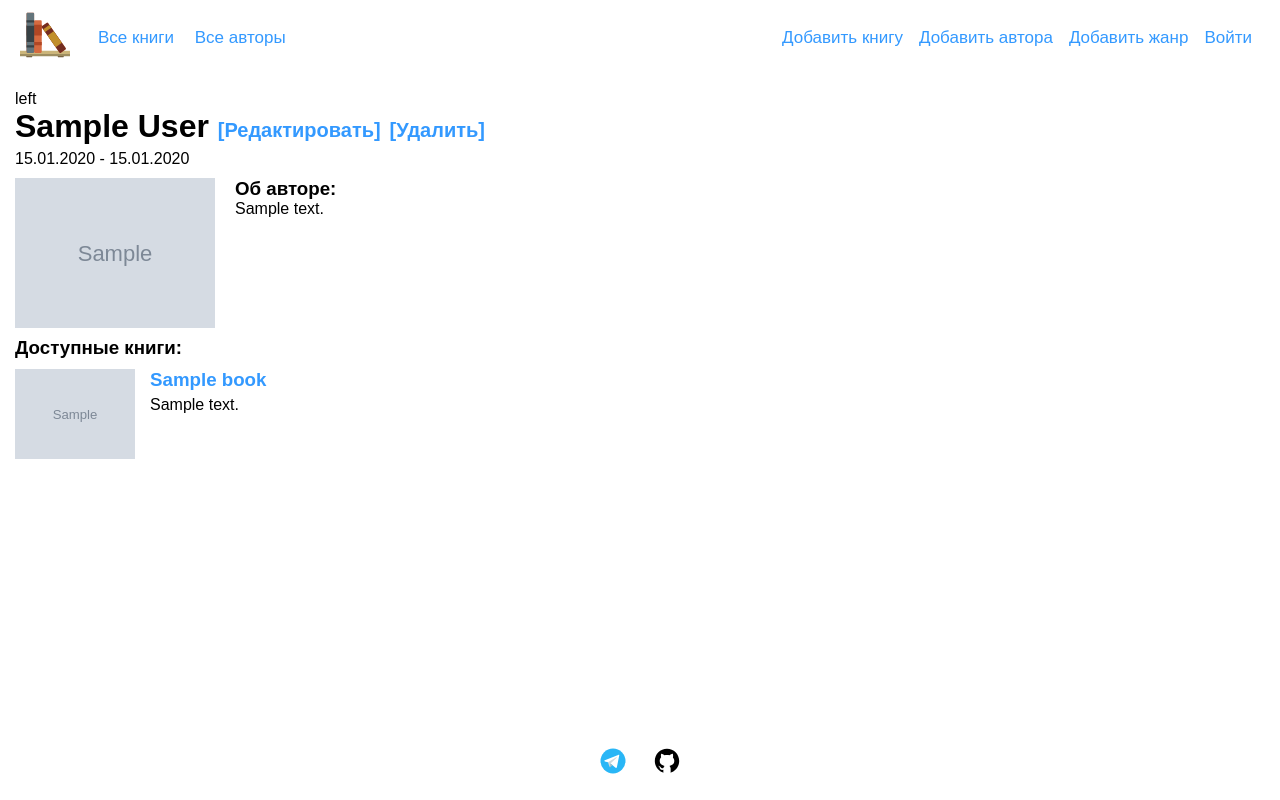
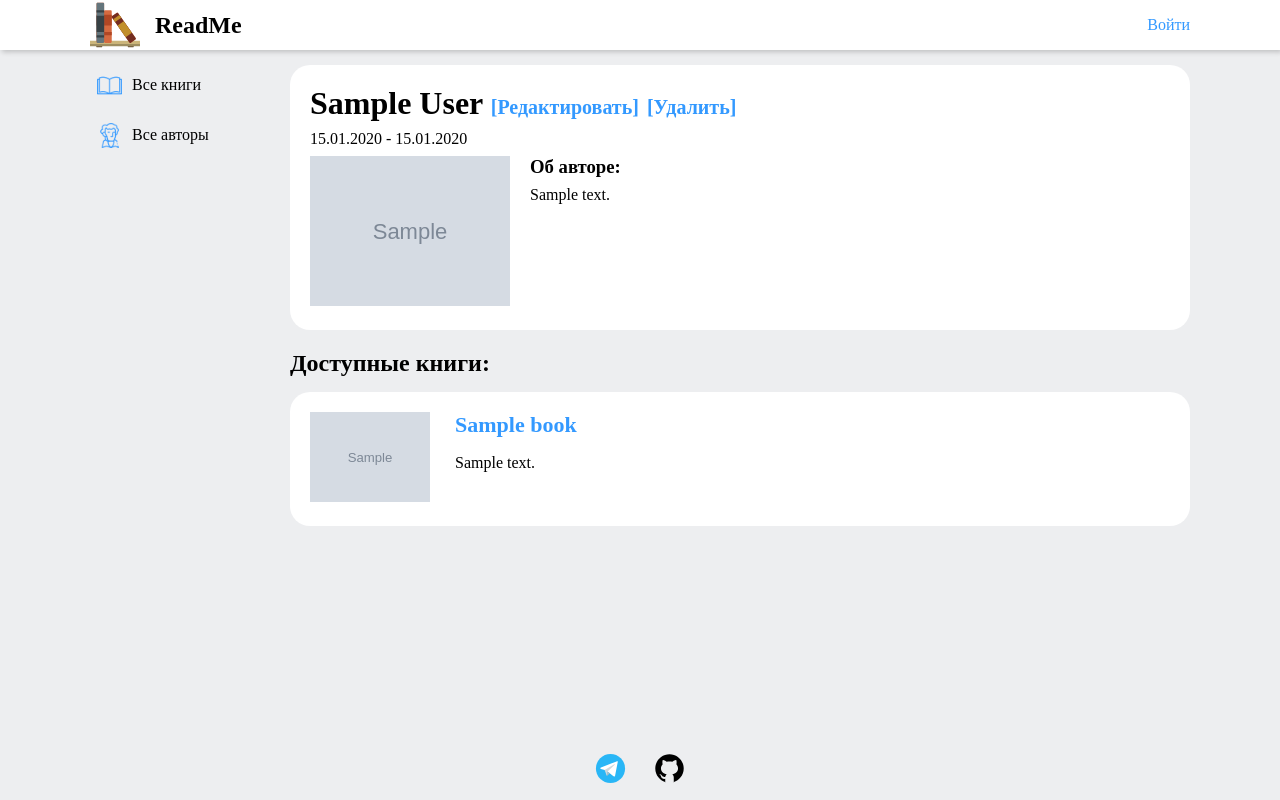
Before and after one commit to buzzakka/Django_Library, a Django app: a page that uses ReadMe/Catalog/templates/catalog/authors/author_detail.html in a window 1280 px wide. Run offline with Django 4.2, Linux system fonts and the light colour scheme; tables that the repository leaves empty hold one stand-in row (values such as "Sample post"); grey boxes marked "Sample" are stand-in pictures; some web fonts are replaced.

Commit message:
переделан полностью стиль сайта

```diff
--- a/ReadMe/Catalog/static/Catalog/css/new_styles.css
+++ b/ReadMe/Catalog/static/Catalog/css/new_styles.css
@@ -6,6 +6,7 @@
     text-align: justify;
     text-decoration: none;
     color: black;
+    box-sizing: border-box;
     /* font-family: 'Fira Sans Condensed', sans-serif; */
 }
 
@@ -36,12 +37,18 @@
     box-shadow: 2px 2px 5px rgba(0, 0, 0, 0.2);
 }
 
+header .logo {
+    display: flex;
+    align-items: center;
+}
+header .logo img {
+    margin-right: 15px;
+}
+
 header .container {
     display: flex;
     justify-content: space-between;
     align-items: center;
-
-    /* border: 1px solid black; */
 }
 
 .menu-nav {
@@ -51,7 +58,6 @@
 
 .menu-nav a {
     margin-right: 25px;
-    /* font-size: 18px; */
 }
 
 .main {
@@ -66,7 +72,8 @@
 .sidebar-nav {
     display: flex;
     flex-direction: column;
-    min-width: 200px;
+    min-width: 180px;
+    margin-right: 20px;
 }
 
 .sidebar-nav__icon {
@@ -80,6 +87,7 @@
     align-items: center;
     margin-bottom: 10px;
     border-radius: 5px;
+    height: 40px;
 }
 
 .sidebar-nav li:hover {
@@ -93,14 +101,16 @@
     justify-content: center;
 }
 
-/* .content {
+.content {
     flex: 1;
-} */
+}
 
 .post-object {
     background-color: #fff;
     border-radius: 20px;
     padding: 20px;
+    width: 100%;
+    margin-bottom: 20px;
 }
 
 
@@ -149,3 +159,97 @@
 .social-medias a:not(:last-child) {
     margin-right: 20px;
 }
+
+form {
+    margin-top: 10px;
+}
+
+form p {
+    margin-bottom: 15px;
+}
+
+form p label {
+    display: inline-block;
+    width: 150px;
+    vertical-align: top;
+}
+
+form input, form textarea, select {
+    font-size: 15px;
+    padding: 2px 5px;
+}
+
+.list-block__item {
+    display: flex;
+    flex-direction: row;
+}
+
+.list-block__info h3 {
+    font-size: 22px;
+}
+
+.list-block__item img {
+    margin-right: 25px;
+}
+
+.list-block h1 {
+    margin-bottom: 20px;
+}
+
+.list-block h2 {
+    margin-bottom: 15px;
+}
+
+.list-block__item a {
+    color:#3399FF
+}
+
+.big-object p {
+    margin: 8px 0;
+}
+
+.big-object__info {
+    display: flex;
+}
+
+.big-object__image {
+    margin-right: 20px;
+}
+
+a.edit-object {
+    font-size: 20px;
+    color: #3399FF;
+}
+
+a.edit-object:hover {
+    text-decoration: underline;
+}
+
+.book h1 {
+    margin-bottom: 15px;
+}
+
+.book__buttons {
+    margin-top: 20px;
+}
+
+.book__buttons .button {
+    margin-right: 10px;
+}
+
+.button {
+    padding: 10px 15px;
+    background-color: #3399FF;
+    color: white;
+    border: none;
+    border-radius: 10px;
+    transition: background-color 0.1s;
+}
+
+.button:active {
+    background-color: #1a66cc; /* Цвет фона при нажатии */
+}
+
+.authorization-form {
+    text-align: center;
+}
--- a/ReadMe/Catalog/templates/catalog/authors/add_author.html
+++ b/ReadMe/Catalog/templates/catalog/authors/add_author.html
@@ -1,5 +1,7 @@
-{% extends "catalog/base_generic.html" %}
+{% extends "catalog/base.html" %}
 
 {% block content %}
+<div class="post-object">
 {% include "catalog/common/add_object.html" with object_name="автора" %}
+</div>
 {% endblock %}
--- a/ReadMe/Catalog/templates/catalog/authors/author_detail.html
+++ b/ReadMe/Catalog/templates/catalog/authors/author_detail.html
@@ -1,10 +1,10 @@
-{% extends "catalog/base_generic.html" %}
+{% extends "catalog/base.html" %}
 {% load static %}
 
 {% block content %}
 
-<div class="author">
-    <div class="author__header">
+<div class="post-object big-object author">
+    <div>
         <h1>
             {{ author.first_name }} {{ author.last_name }}
             <a href="{% url 'edit_author' slug=author.slug %}" class="edit-object">[Редактировать]</a>
@@ -12,17 +12,19 @@
         </h1>
         <p>{{ author.date_of_birth|date:"d.m.Y" }} - {{ author.date_of_death|date:"d.m.Y"|default:"..." }}</p>
     </div>
-    <div class="author__info object-item">
-        <div class="author__img">
+    <div class="big-object__info author__info">
+        <div class="big-object__image author__image">
             {% include "catalog/common/objects_image.html" with object=author img_size=200 %}
         </div>
-        <div class="author__about object-item__about">
+        <div class="author__about">
             <h3>Об авторе:</h3>
             {% include "catalog/common/objects_about.html" with object=author object_name="об авторе" %}
         </div>
     </div>
-    <div class="authors-books">
-        <h3>Доступные книги:</h3>
+</div>
+
+<div class="list-block">
+    <h2>Доступные книги:</h2>
     {% if author.book_set.all %}
         {% for book in author.book_set.all %}
             {% include "catalog/authors/authors_book_info.html" with book=book %}
@@ -31,6 +33,5 @@
         <p>Доступных книг нет.</p>
     {% endif %}
 </div>
-</div>
 
 {% endblock %}
--- a/ReadMe/Catalog/templates/catalog/authors/authors_book_info.html
+++ b/ReadMe/Catalog/templates/catalog/authors/authors_book_info.html
@@ -1,10 +1,10 @@
 {% load static %}
 
-<div class="authors-book subobject-item">
-    <div class="authors-book__image">
+<div class="post-object list-block__item">
+    <div class="list-block__image">
         {% include "catalog/common/objects_image.html" with object=book img_size=120 %}
     </div>
-    <div class="authors-book__about subobject-item__about">
+    <div class="list-block__info">
         <h3><a href="{{ book.get_absolute_url }}">{{ book.title }}</a></h3>
         <p>{{ book.about|linebreaks|truncatewords:100 }}</p>
     </div>
--- a/ReadMe/Catalog/templates/catalog/authors/edit_author.html
+++ b/ReadMe/Catalog/templates/catalog/authors/edit_author.html
@@ -1,4 +1,4 @@
-{% extends "catalog/base_generic.html" %}
+{% extends "catalog/base.html" %}
 
 {% block content %}
 {% include "catalog/common/edit_object.html" with object_name="автора" %}
--- a/ReadMe/Catalog/templates/catalog/base.html
+++ b/ReadMe/Catalog/templates/catalog/base.html
@@ -23,6 +23,7 @@
                 <ul class="menu-nav">
                     <li><a href="{% url 'index' %}" class="logo">
                         <img src="{% static 'Catalog/img/main_logo.svg' %}" alt="" width="50px">
+                        <h2>ReadMe</h2>
                     </a></li>
                 </ul>
                 <div class="login-block">
--- a/ReadMe/Catalog/templates/catalog/books/add_book.html
+++ b/ReadMe/Catalog/templates/catalog/books/add_book.html
@@ -1,5 +1,7 @@
-{% extends "catalog/base_generic.html" %}
+{% extends "catalog/base.html" %}
 
 {% block content %}
+<div class="post-object">
 {% include "catalog/common/add_object.html" with object_name="книгу" %}
+</div>
 {% endblock %}
--- a/ReadMe/Catalog/templates/catalog/books/add_genre.html
+++ b/ReadMe/Catalog/templates/catalog/books/add_genre.html
@@ -1,5 +1,7 @@
-{% extends "catalog/base_generic.html" %}
+{% extends "catalog/base.html" %}
 
 {% block content %}
+<div class="post-object">
 {% include "catalog/common/add_object.html" with object_name="жанр" %}
+</div>
 {% endblock %}
--- a/ReadMe/Catalog/templates/catalog/books/edit_book.html
+++ b/ReadMe/Catalog/templates/catalog/books/edit_book.html
@@ -1,4 +1,4 @@
-{% extends "catalog/base_generic.html" %}
+{% extends "catalog/base.html" %}
 
 {% block content %}
 {% include "catalog/common/edit_object.html" with object_name="книгу" %}
--- a/ReadMe/users/templates/users/login.html
+++ b/ReadMe/users/templates/users/login.html
@@ -1,12 +1,14 @@
-{% extends "catalog/base_generic.html" %}
+{% extends "catalog/base.html" %}
 
 {% block content %}
+<div class="post-object authorization-form">
 <h1>Авторизация</h1>
 
 <form method="post">
     {% csrf_token %}
     {{ form.as_p }}
-    <p><button type="submit">Войти</button></p>
+    <button type="submit" class="button">Войти</button>
 </form>
+</div>
 
 {% endblock %}
```
Also changed, not shown: ReadMe/Catalog/templates/catalog/authors/author_list.html (+6 -6 lines), ReadMe/Catalog/templates/catalog/books/book_detail.html (+9 -9 lines), ReadMe/Catalog/templates/catalog/books/book_list.html (+5 -6 lines), ReadMe/Catalog/templates/catalog/common/edit_object.html (+8 -6 lines), ReadMe/Catalog/static/Catalog/css/styles.css (line endings or trailing spaces). Lines whose indentation alone changed are shown as unchanged.
